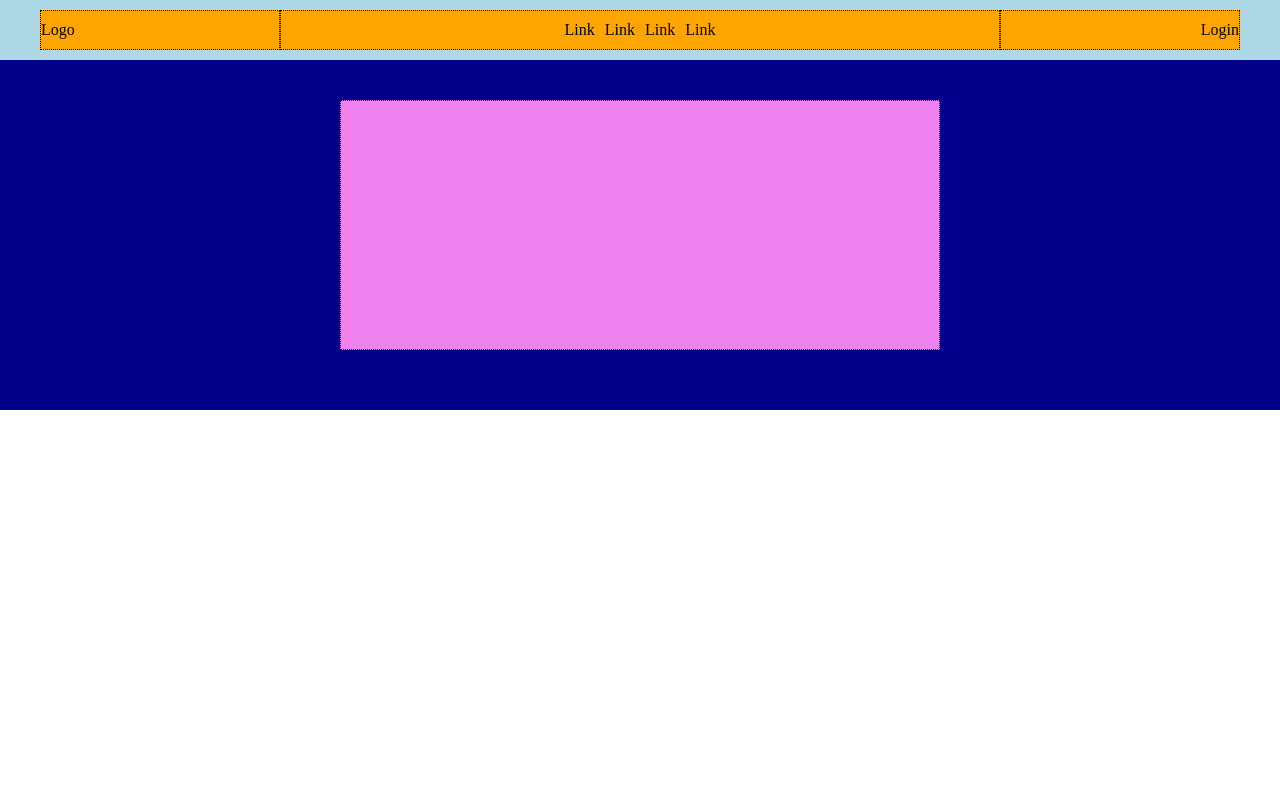
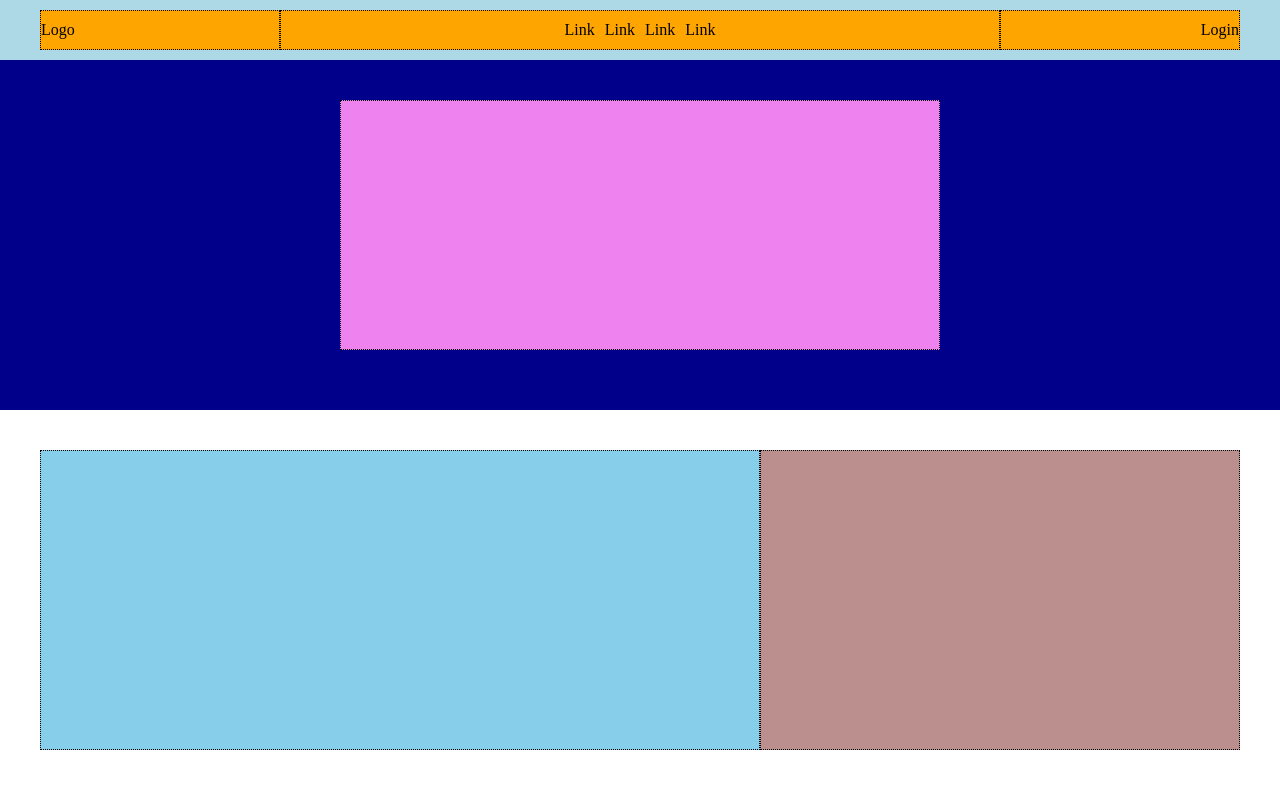
Before and after one commit to fvguajeXIII/html-css-struttua-discord, a plain HTML site: page index.html in a window 1280 px wide. Drawn offline with Linux system fonts and the light colour scheme.

Commit message:
main section1

```diff
--- a/asset/css/style.css
+++ b/asset/css/style.css
@@ -17,21 +17,6 @@ header{
   display: flex;
 }
 
-.col-20{
-  width: 20%;
-  height: 40px;
-  display: flex;
-  align-items: center;
-}
-
-.col-60{
-  width: 60%;
-  height: 40px;
-  display: flex;
-  align-items: center;
-  justify-content: center;
-}
-
 header ul{
   display: flex;
   justify-content: center;
@@ -49,11 +34,19 @@ header ul li{
   background-color: orange;
 }
 
-.bg-violet{
-  width: 600px;
-  height: 250px;
-  background-color: violet;
-  margin: 0 auto;
+.col-20{
+  width: 20%;
+  height: 40px;
+  display: flex;
+  align-items: center;
+}
+
+.col-60{
+  width: 60%;
+  height: 40px;
+  display: flex;
+  align-items: center;
+  justify-content: center;
 }
 
 .border-black{
@@ -72,3 +65,35 @@ header ul li{
   display: flex;
   justify-content: center;
 }
+
+.bg-violet{
+  width: 600px;
+  height: 250px;
+  background-color: violet;
+  margin: 0 auto;
+}
+
+/* Main Section 1 */
+
+.second-section{
+  background-color: white;
+  padding: 40px 0;
+}
+
+.container.row{
+  max-width: 1200px;
+  margin: 0 auto;
+  display: flex;
+}
+
+.bg-skyblue{
+  background-color: skyblue;
+  width: 60%;
+  height: 300px;
+}
+
+.bg-rosybrown{
+  background-color: rosybrown;
+  width: 40%;
+  height: 300px;
+}
--- a/index.html
+++ b/index.html
@@ -25,7 +25,14 @@
     <main>
       <!-- Hero Section -->
       <div class="first-section first-section-1">
-        <div class="first-box bg-violet border-black"></div>
+        <div class="bg-violet border-black"></div>
+      </div>
+      <!-- Main Section 1 -->
+      <div class="second-section second-section-2">
+        <div class="container row">
+          <div class="bg-skyblue col-40 border-black"></div>
+          <div class="bg-rosybrown col-60 border-black"></div>
+        </div>
       </div>
     </main>
   </body>
```
